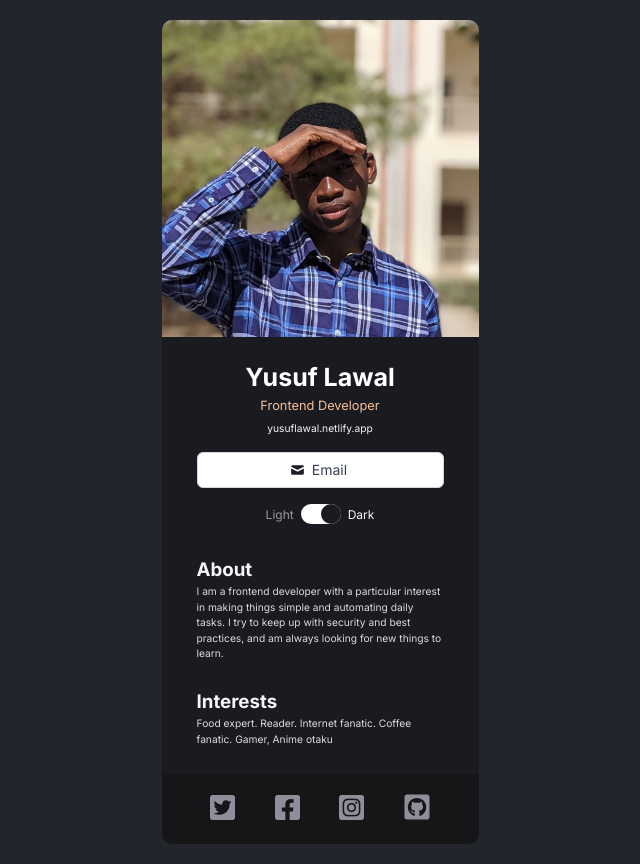
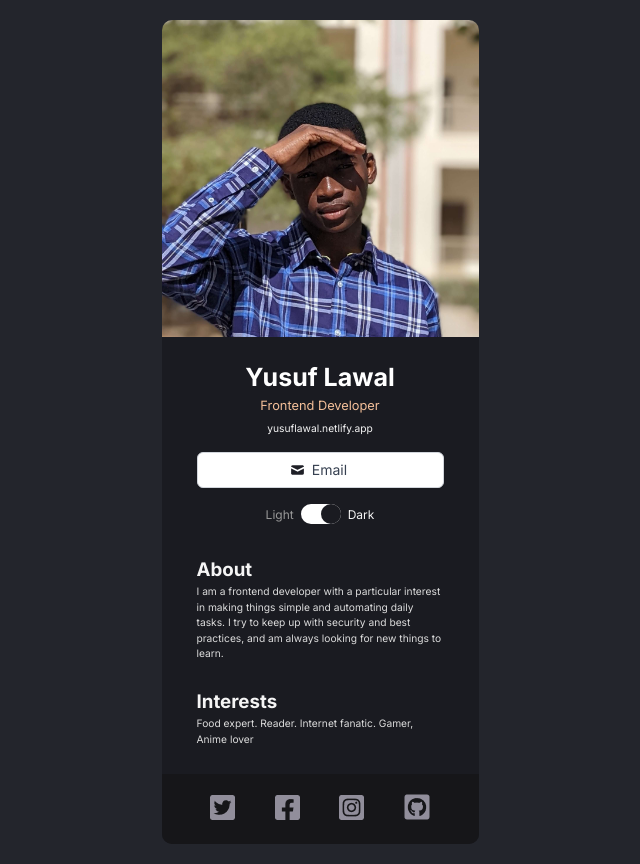
Before and after one commit to YusufsDesigns/Digital-Business-Card, a React (Vite) app: page / in a window 1280 px wide. Shown: the whole page, without its empty margins (320-960 px from the left). Built offline with nearby package versions, Linux system fonts and the light colour scheme.

Commit message:
New Commit

```diff
--- a/src/components/Interests.jsx
+++ b/src/components/Interests.jsx
@@ -4,7 +4,7 @@ export default function Interests(props){
     return(
         <div className={props.lightMode ? 'light' : ''} id='interests'>
             <h3>Interests</h3>
-            <p>Food expert. Reader. Internet fanatic. Coffee fanatic. Gamer, Anime otaku</p>
+            <p>Food expert. Reader. Internet fanatic. Gamer, Anime lover</p>
         </div>
     )
 }
```
